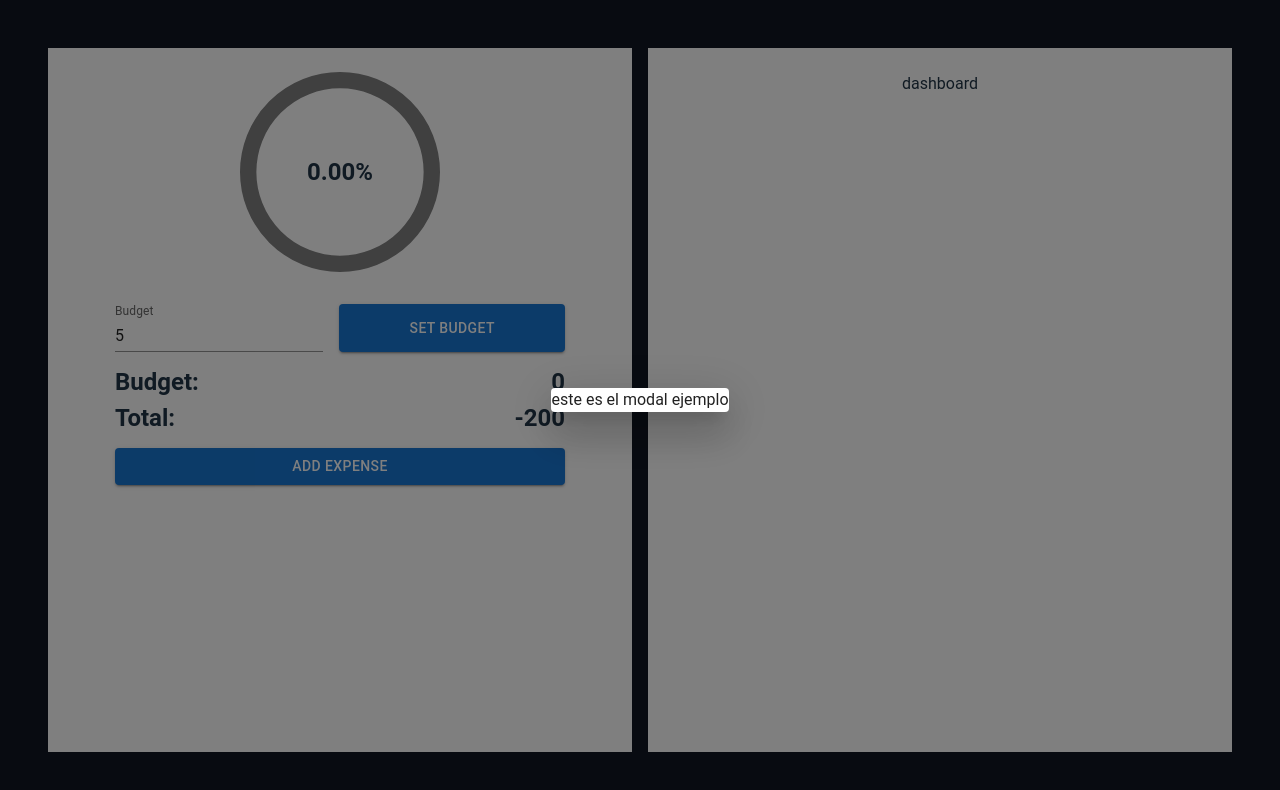
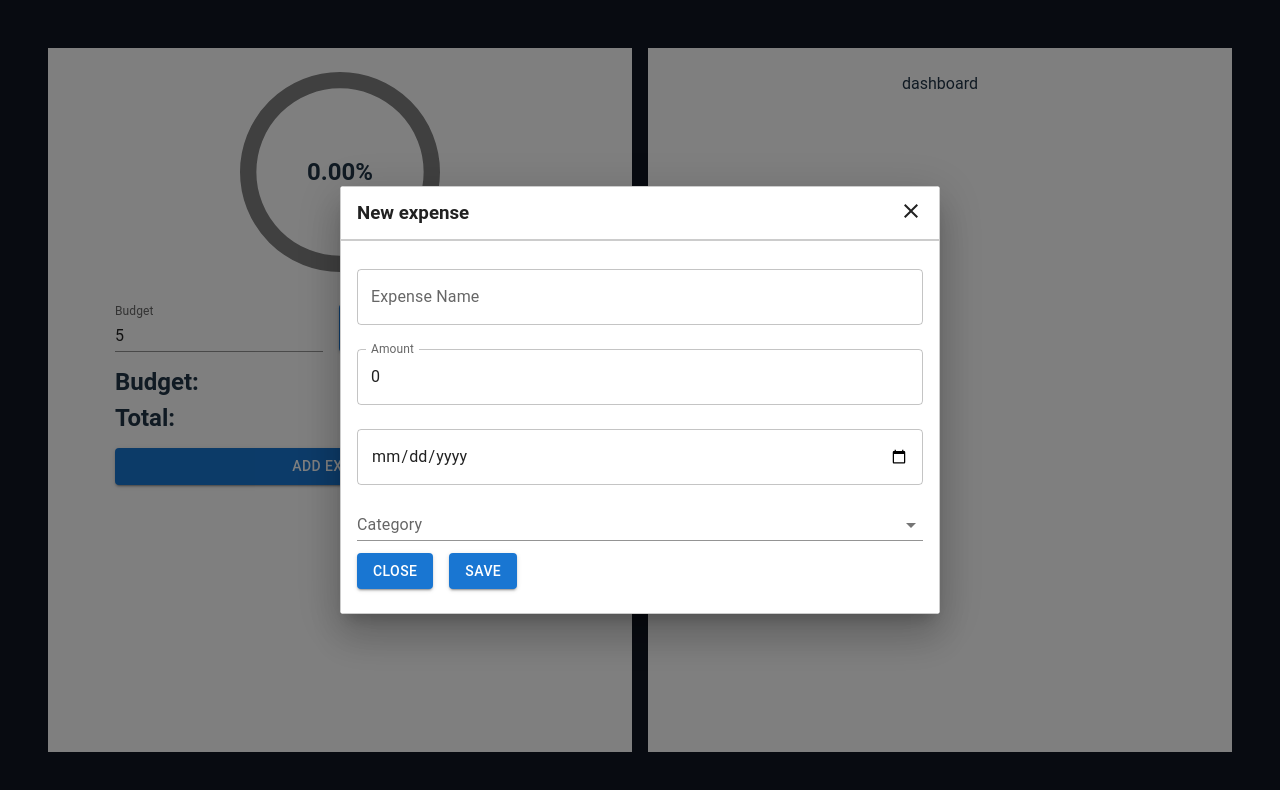
Before and after one commit to jhoanse98/finance_tracker, a React (Vite) app: page /dashboard in a window 1280 px wide. Both pictures are taken after typing "5" into the empty fields and a click on the button "ADD EXPENSE". Shown: the top 790 px of the page. Built offline with nearby package versions, Linux system fonts and the light colour scheme.

Commit message:
feat:using react hook form

```diff
--- a/package.json
+++ b/package.json
@@ -17,6 +17,7 @@
     "@mui/material": "^7.3.6",
     "react": "^19.2.0",
     "react-dom": "^19.2.0",
+    "react-hook-form": "^7.69.0",
     "react-router-dom": "^7.11.0"
   },
   "devDependencies": {
--- /dev/null
+++ b/src/components/ExpensesForm/ExpensesForm.tsx
@@ -0,0 +1,103 @@
+import { cx } from "@emotion/css";
+import {
+  Button,
+  FormControl,
+  InputLabel,
+  MenuItem,
+  Select,
+  TextField,
+} from "@mui/material";
+import React from "react";
+import { Controller, useForm, type SubmitHandler } from "react-hook-form";
+import { styles } from "../Modal/ModalStyles";
+
+interface IFormInput {
+  expenseName: string;
+  amount: string | number;
+  date: string;
+  category: string;
+}
+
+interface Props {
+  onClose: () => void;
+}
+
+const ExpensesForm = ({ onClose }: Props) => {
+  const { control, handleSubmit } = useForm<IFormInput>({
+    defaultValues: {
+      expenseName: "",
+      amount: 0,
+      date: "",
+      category: "",
+    },
+  });
+
+  const onSubmit: SubmitHandler<IFormInput> = (data) => {
+    console.log(data);
+  };
+  return (
+    <form onSubmit={handleSubmit(onSubmit)}>
+      <Controller
+        name="expenseName"
+        control={control}
+        render={({ field }) => (
+          <TextField
+            label="Expense Name"
+            fullWidth
+            margin="normal"
+            {...field}
+          />
+        )}
+      />
+      <Controller
+        name="amount"
+        control={control}
+        render={({ field }) => (
+          <TextField
+            label="Amount"
+            type="number"
+            fullWidth
+            margin="normal"
+            {...field}
+          />
+        )}
+      />
+      <Controller
+        name="date"
+        control={control}
+        render={({ field }) => (
+          <TextField type="date" fullWidth margin="normal" {...field} />
+        )}
+      />
+      <Controller
+        name="category"
+        control={control}
+        render={({ field }) => (
+          <FormControl fullWidth variant="standard">
+            <InputLabel id="category">Category</InputLabel>
+            <Select fullWidth labelId="category" {...field}>
+              <MenuItem value="" disabled>
+                Select Category
+              </MenuItem>
+              <MenuItem value="food">Food</MenuItem>
+              <MenuItem value="transportation">Transportation</MenuItem>
+              <MenuItem value="entertainment">Entertainment</MenuItem>
+              <MenuItem value="utilities">Utilities</MenuItem>
+              <MenuItem value="others">Others</MenuItem>
+            </Select>
+          </FormControl>
+        )}
+      />
+      <div className={cx(styles.footerModal)}>
+        <Button variant="contained" type="button" onClick={() => onClose()}>
+          Close
+        </Button>
+        <Button variant="contained" color="primary" type="submit">
+          Save
+        </Button>
+      </div>
+    </form>
+  );
+};
+
+export default ExpensesForm;
--- a/src/components/Modal.tsx
+++ /dev/null
@@ -1,12 +0,0 @@
-import { Dialog } from "@mui/material";
-import React from "react";
-
-interface Props {
-  open: boolean;
-  children?: React.ReactNode;
-}
-const Modal = ({ open, children }: Props) => {
-  return <Dialog open={open}>{children}</Dialog>;
-};
-
-export default Modal;
--- /dev/null
+++ b/src/components/Modal/Modal.tsx
@@ -0,0 +1,26 @@
+import { cx } from "@emotion/css";
+import { Button, Dialog } from "@mui/material";
+import { styles } from "./ModalStyles";
+import React from "react";
+import { Close } from "@mui/icons-material";
+
+interface Props {
+  open: boolean;
+  onClose: () => void;
+  children?: React.ReactNode;
+}
+const Modal = ({ open, children, onClose }: Props) => {
+  return (
+    <Dialog open={open}>
+      <div className={cx(styles.modalContainer)}>
+        <div className={cx(styles.headerModal)}>
+          <h3 style={{ margin: 0 }}>New expense</h3>
+          <Close onClick={onClose} />
+        </div>
+        <div className={cx(styles.modalContent)}>{children}</div>
+      </div>
+    </Dialog>
+  );
+};
+
+export default Modal;
--- /dev/null
+++ b/src/components/Modal/ModalStyles.tsx
@@ -0,0 +1,28 @@
+import { css } from "@emotion/css";
+
+export const styles = {
+  modalContainer: css({
+    display: "flex",
+    width: 600,
+    flexDirection: "column",
+  }),
+  headerModal: css({
+    display: "flex",
+    justifyContent: "space-between",
+    padding: "12px 16px",
+    boxSizing: "border-box",
+    border: "1px solid #ccc",
+  }),
+  modalContent: css({
+    padding: "12px 16px",
+    boxSizing: "border-box",
+    border: "1px solid #ccc",
+  }),
+  footerModal: css({
+    display: "flex",
+    justifyContent: "flex-start",
+    padding: "12px 0px",
+    gap: 16,
+    boxSizing: "border-box",
+  }),
+};
--- a/src/pages/Dashboard/Dashboard.tsx
+++ b/src/pages/Dashboard/Dashboard.tsx
@@ -1,7 +1,8 @@
 import { useState } from "react";
 import CircularProgressComponent from "../../components/CircularProgressComponent";
 import { Button, TextField } from "@mui/material";
-import Modal from "../../components/Modal";
+import Modal from "../../components/Modal/Modal";
+import ExpensesForm from "../../components/ExpensesForm/ExpensesForm";
 
 const Dashboard = () => {
   const [budgetInput, setBudgetInput] = useState<number>(0);
@@ -17,8 +18,8 @@ const Dashboard = () => {
         background: "rgba(16, 22, 34)",
       }}
     >
-      <Modal open={openModalExpense}>
-        <div>este es el modal ejemplo</div>
+      <Modal open={openModalExpense} onClose={() => setOpenModalExpense(false)}>
+        <ExpensesForm onClose={() => setOpenModalExpense(false)} />
       </Modal>
       <div
         style={{
```
Also changed, not shown: 1 other file (tests, documents, lock files or other folders).
